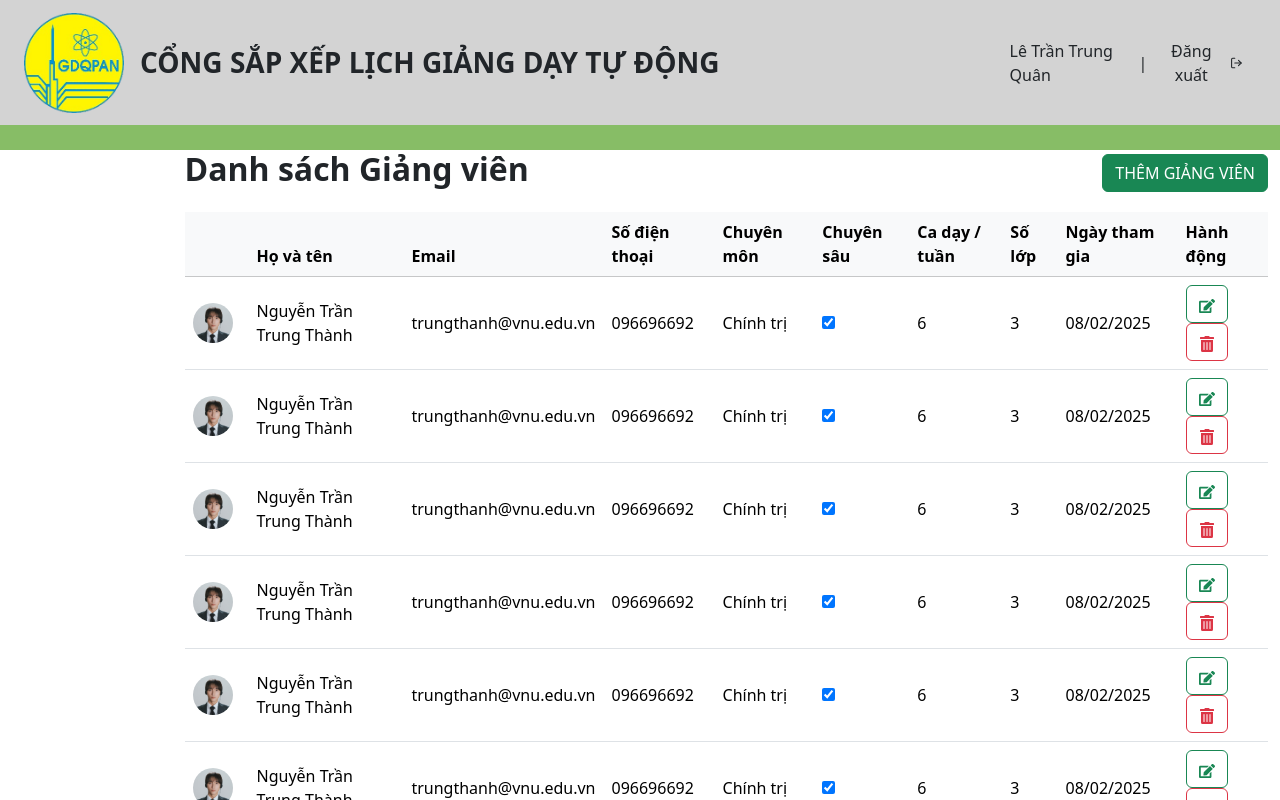
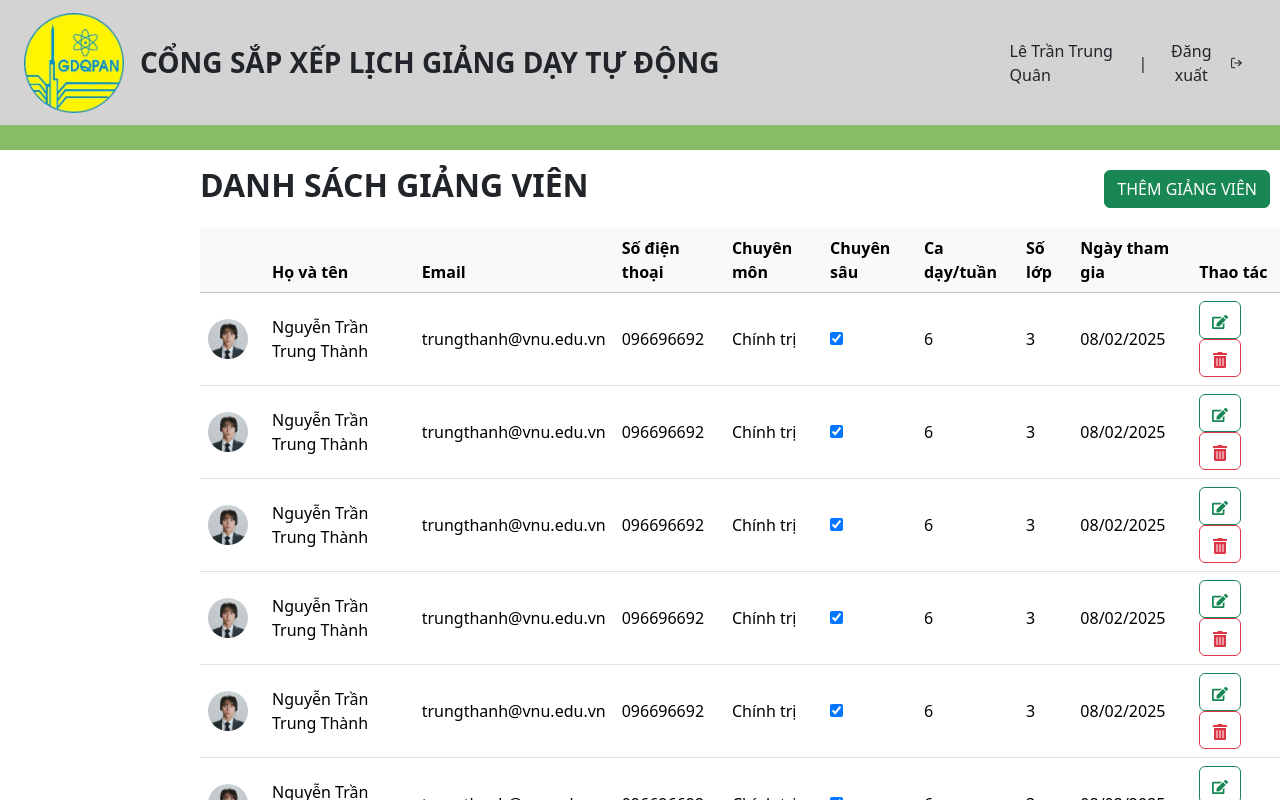
Before and after one commit to vthnhtng/hola-scheduler, a React (Vite) app: page / in a window 1280 px wide. Shown: the top 800 px of the page. Built offline with nearby package versions, Linux system fonts and the light colour scheme.

Commit message:
Make Grid component can be used in every CRUD page

```diff
--- a/src/components/Grid.tsx
+++ b/src/components/Grid.tsx
@@ -1,74 +1,90 @@
 import { FaEdit, FaTrashAlt } from 'react-icons/fa';
-import avatar from '../assets/avatar/avatar.jpg';
+import { ObjectAttribute } from '../types/ObjectAttribute';
 
-function Grid() {
-    const teachers = [
-        {
-            name: 'Nguyễn Trần Trung Thành',
-            email: 'trungthanh@vnu.edu.vn',
-            phone: '096696692',
-            specialty: 'Chính trị',
-            isSpecialist: true,
-            classesPerWeek: 6,
-            sessionsPerClass: 3,
-            joinDate: '08/02/2025',
-            avatar: avatar
+interface GridProps {
+    objectName: string;
+    attributes: ObjectAttribute[];
+    gridData: Record<string, any>[];
+}
+
+function Grid({ objectName, attributes, gridData }: GridProps) {
+    const renderAttribute = (attribute: ObjectAttribute, obj: Record<string, any>) => {
+        const value = obj[attribute.name];
+
+        switch (attribute.type) {
+            case 'string':
+            case 'number':
+                return <td key={attribute.name}>{value}</td>;
+
+            case 'boolean':
+                return (
+                    <td key={attribute.name}>
+                        <input type="checkbox" checked={Boolean(value)} readOnly />
+                    </td>
+                );
+
+            case 'image':
+                return (
+                    <td key={attribute.name}>
+                        {value ? (
+                            <img
+                                src={value}
+                                alt={attribute.label}
+                                className="me-2 rounded-circle"
+                                style={{ width: '40px', height: '40px' }}
+                            />
+                        ) : (
+                            'No Image'
+                        )}
+                    </td>
+                );
+
+            default:
+                return <td key={attribute.name}></td>;
         }
-    ];
-
-    const teacherRows = [];
-    for (let i = 0; i < 10; i++) {
-        teacherRows.push(...teachers);
-    }
+    };
 
     return (
-        <main className="container">
-            <div className="d-flex justify-content-between align-items-center mb-3">
-                <h2 className="fw-bold">Danh sách Giảng viên</h2>
-                <button className="btn btn-success">THÊM GIẢNG VIÊN</button>
+        <div
+            className="d-flex flex-column"
+            style={{
+                width: 'calc(100% - 200px)'
+            }}
+        >
+            <div className="d-flex justify-content-between align-items-center mb-3 mt-3">
+                <h2 className="fw-bold text-uppercase">DANH SÁCH {objectName}</h2>
+                <button className="btn btn-success text-uppercase" style={{marginRight: '10px'}}>THÊM {objectName}</button>
             </div>
             <table className="table table-hover">
                 <thead className="table-light">
                     <tr>
-                        <th></th>
-                        <th>Họ và tên</th>
-                        <th>Email</th>
-                        <th>Số điện thoại</th>
-                        <th>Chuyên môn</th>
-                        <th>Chuyên sâu</th>
-                        <th>Ca dạy / tuần</th>
-                        <th>Số lớp</th>
-                        <th>Ngày tham gia</th>
-                        <th>Hành động</th>
+                        {attributes.map((attribute, index) => (
+                            <th key={index}>{attribute.label}</th>
+                        ))}
+                        <th>Thao tác</th>
                     </tr>
                 </thead>
                 <tbody>
-                    {teacherRows.map((teacher, index) => (
-                        <tr key={index} className="align-middle">
-                            <td>
-                                <img src={teacher.avatar} alt="avatar" className="me-2 rounded-circle" style={{ width: '40px', height: '40px' }} />
-                            </td>
-                            <td>
-                                {teacher.name}
-                            </td>
-                            <td>{teacher.email}</td>
-                            <td>{teacher.phone}</td>
-                            <td>{teacher.specialty}</td>
-                            <td>
-                                <input type="checkbox" checked={teacher.isSpecialist} readOnly />
-                            </td>
-                            <td>{teacher.classesPerWeek}</td>
-                            <td>{teacher.sessionsPerClass}</td>
-                            <td>{teacher.joinDate}</td>
-                            <td>
-                                <button className="btn btn-outline-success me-2"><FaEdit /></button>
-                                <button className="btn btn-outline-danger"><FaTrashAlt /></button>
-                            </td>
+                    {gridData.length > 0 ? (
+                        gridData.map((obj, index) => (
+                            <tr key={index} className="align-middle">
+                                {attributes.map((attribute) => (
+                                    renderAttribute(attribute, obj)
+                                ))}
+                                <td>
+                                    <button className="btn btn-outline-success me-2"><FaEdit /></button>
+                                    <button className="btn btn-outline-danger"><FaTrashAlt /></button>
+                                </td>
+                            </tr>
+                        ))
+                    ) : (
+                        <tr>
+                            <td colSpan={attributes.length + 1} className="text-left">Chưa có dữ liệu</td>
                         </tr>
-                    ))}
+                    )}
                 </tbody>
             </table>
-        </main>
+        </div>
     );
 }
 
--- a/src/pages/TeacherCRUD.tsx
+++ b/src/pages/TeacherCRUD.tsx
@@ -1,15 +1,52 @@
 import Header from '../components/Header'
 import SideBar from '../components/SideBar'
 import Grid from '../components/Grid'
+import { ObjectAttribute } from '../types/ObjectAttribute';
+import avatar from '../assets/avatar/avatar.jpg';
 
 function TeacherCRUD() {
+	const teacherAttributes: ObjectAttribute[] = [
+        { name: 'avatar', label: '', type: 'image' },
+        { name: 'fullname', label: 'Họ và tên', type: 'string' },
+        { name: 'email', label: 'Email', type: 'string' },
+        { name: 'phone', label: 'Số điện thoại', type: 'string' },
+        { name: 'specialty', label: 'Chuyên môn', type: 'string' },
+        { name: 'isSpecialist', label: 'Chuyên sâu', type: 'boolean' },
+        { name: 'classesPerWeek', label: 'Ca dạy/tuần', type: 'number' },
+        { name: 'sessionsPerClass', label: 'Số lớp', type: 'number' },
+        { name: 'joinDate', label: 'Ngày tham gia', type: 'string' }
+    ];
+
+	const teachers = [
+        {
+            fullname: 'Nguyễn Trần Trung Thành',
+            email: 'trungthanh@vnu.edu.vn',
+            phone: '096696692',
+            specialty: 'Chính trị',
+            isSpecialist: true,
+            classesPerWeek: 6,
+            sessionsPerClass: 3,
+            joinDate: '08/02/2025',
+            avatar: avatar
+        }
+    ];
+
+    const teacherRows = [];
+    for (let i = 0; i < 10; i++) {
+        teacherRows.push(...teachers);
+    }
+
 	return (
 		<>
 			<Header />
-			<div className='d-flex justify-content-between'>
+			<main className='d-flex justify-content-between'>
 				<SideBar />
-				<Grid />
-			</div>
+				<Grid
+					objectName='GIẢNG VIÊN'
+					attributes={teacherAttributes}
+					gridData={teacherRows}
+				/>
+			</main>
 		</>
 	)
 }
--- /dev/null
+++ b/src/types/ObjectAttribute.tsx
@@ -0,0 +1,5 @@
+export interface ObjectAttribute {
+    name: string;
+    label: string;
+    type: 'string' | 'boolean' | 'image' | 'number';
+}
```
